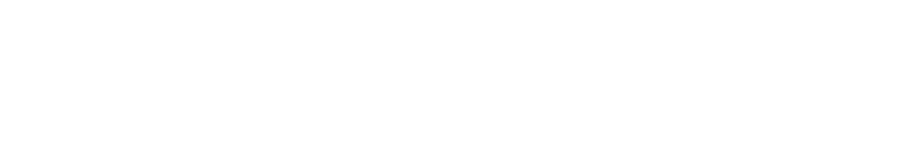
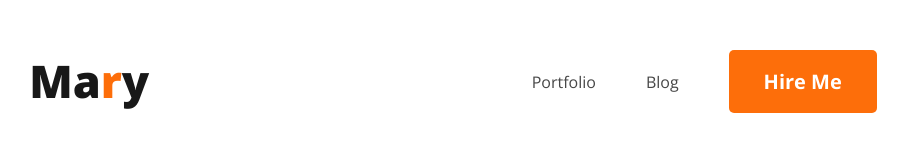
Before and after one commit to hbrifat/webDevPortfolio, a plain HTML site: page index.html in a window 1280 px wide. Shown: the whole page, without its empty margins (162-1070 px from the left). Drawn offline with nearby package versions, Linux system fonts and the light colour scheme.

Commit message:
nav-bar complete

```diff
--- a/index.html
+++ b/index.html
@@ -8,6 +8,21 @@
 
 </head>
 <body>
+    <header class="header">
+        <nav>
+            <h3 class="nav-title dark-1">Ma<span class="text-primary">r</span>y</h3>
+            <ul>
+                <li><a class="dark-2" href="#">Portfolio</a></li>
+                <li><a class="dark-2" href="#">Blog</a></li>
+                <li><a href="#"><button class="btn-primary">Hire Me</button></a></li>
+            </ul>
+        </nav>
+    </header>
+    <main>
 
+    </main>
+    <footer>
+
+    </footer>
 </body>
 </html>
--- a/styles/style.css
+++ b/styles/style.css
@@ -0,0 +1,60 @@
+@import url('https://fonts.googleapis.com/css2?family=Open+Sans:ital,wght@0,300..800;1,300..800&display=swap');
+
+
+*{
+    margin: 0;
+    padding: 0;
+    font-family: "Open Sans", sans-serif;
+}
+
+/* common styles */
+
+.text-primary{
+    color: #FD6E0A;
+}
+
+.dark-1{
+    color: #181818;
+}
+
+.dark-2{
+    color: #474747;
+}
+
+.btn-primary{
+    background-color: #FD6E0A;
+    color: #fff;
+    padding: 18px 35px;
+    border: none;
+    border-radius: 5px;
+    font-size: 20px;
+    font-weight: bold;
+}
+
+
+/* nav */
+
+nav{
+    display: flex;
+    justify-content: space-around;
+    margin-top: 50px;
+}
+
+.nav-title{
+    font-size: 45px;
+    font-weight: 800;
+}
+
+nav ul{
+    display: flex;
+    align-items: center;
+}
+
+nav ul li{
+    list-style: none;
+    margin-right: 50px;
+}
+
+nav ul li a{
+    text-decoration: none;
+}
```
